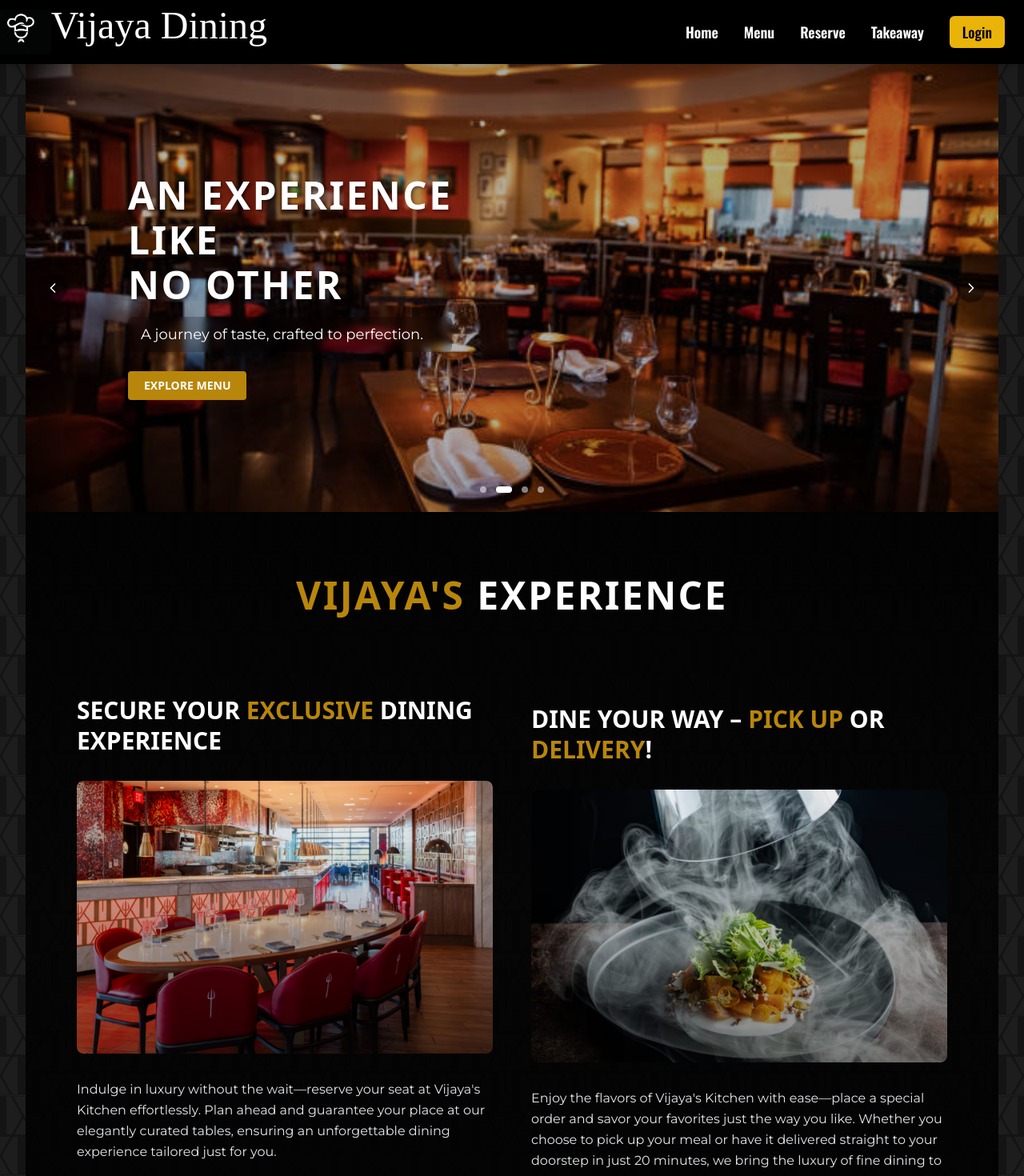
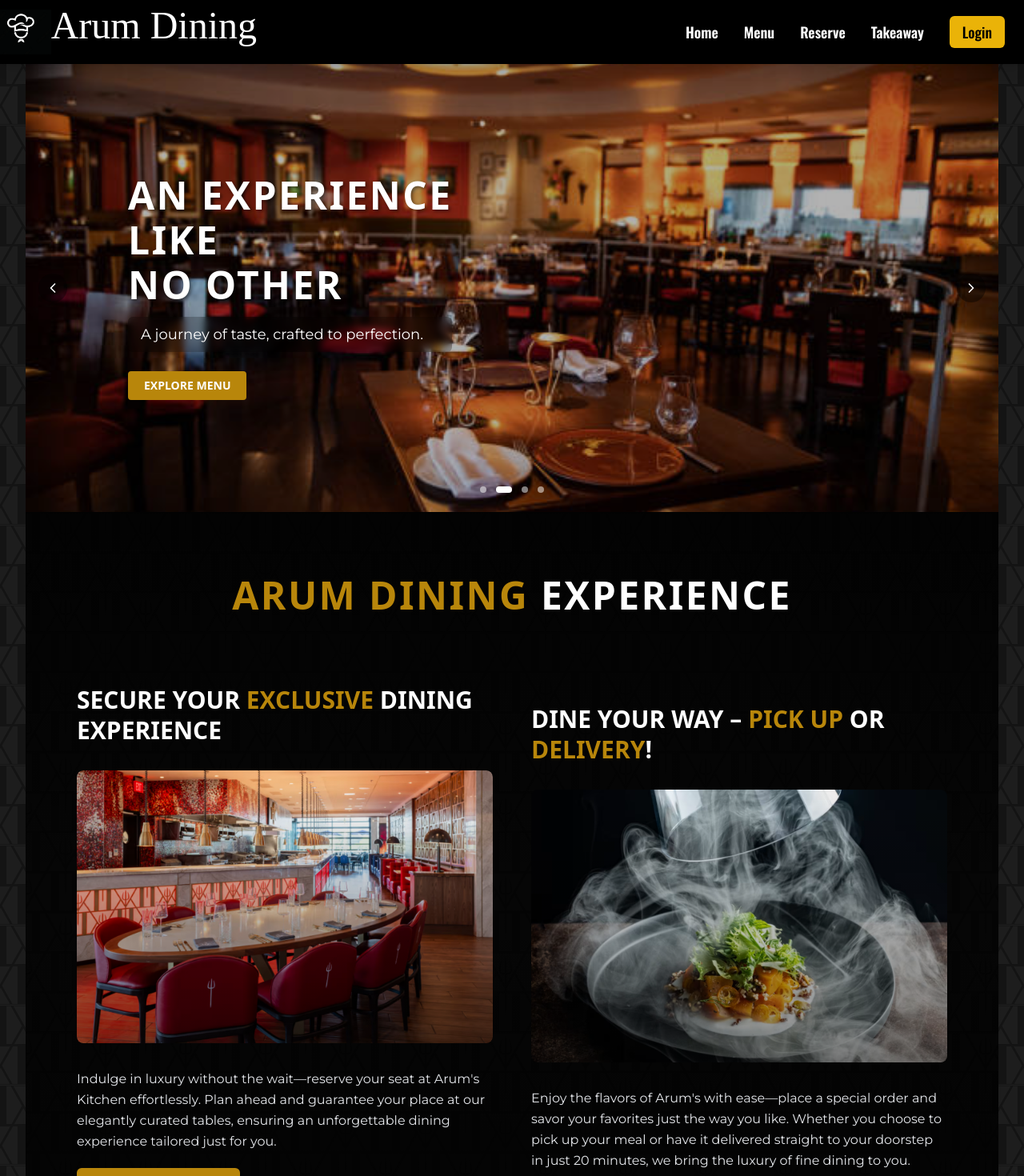
Before and after one commit to kanishk5676/Aurum_Dining_with_login, a React (Vite) app: page / in a window 1280 px wide. Shown: the top 1470 px of the page at 80% size. Built offline with nearby package versions, Linux system fonts and the light colour scheme; a web font is replaced by a local one.

Commit message:
changed to arum

```diff
--- a/src/components/Content.jsx
+++ b/src/components/Content.jsx
@@ -50,7 +50,7 @@ const Content = () => {
             transition={{ duration: 0.8 }}
             className="text-center text-4xl md:text-5xl font-bold mb-16 uppercase tracking-wider"
           >
-            <span className="text-[#B8860B]">Vijaya's</span> Experience
+            <span className="text-[#B8860B]">Arum Dining</span> Experience
           </motion.h1>
 
           <div className="flex flex-col md:flex-row gap-12 items-center">
@@ -77,7 +77,7 @@ const Content = () => {
 
               <motion.div variants={itemVariants} className="space-y-5">
                 <p className="text-gray-200 font-montserrat leading-relaxed">
-                  Indulge in luxury without the wait—reserve your seat at Vijaya's Kitchen effortlessly.
+                  Indulge in luxury without the wait—reserve your seat at Arum's Kitchen effortlessly.
                   Plan ahead and guarantee your place at our elegantly curated tables, ensuring an unforgettable
                   dining experience tailored just for you.
                 </p>
@@ -118,7 +118,7 @@ const Content = () => {
 
               <motion.div variants={itemVariants} className="space-y-5">
                 <p className="text-gray-200 font-montserrat leading-relaxed">
-                  Enjoy the flavors of Vijaya's Kitchen with ease—place a special order and savor your favorites
+                  Enjoy the flavors of Arum's with ease—place a special order and savor your favorites
                   just the way you like. Whether you choose to pick up your meal or have it delivered straight
                   to your doorstep in just 20 minutes, we bring the luxury of fine dining to you.
                 </p>
--- a/src/components/Navbar.jsx
+++ b/src/components/Navbar.jsx
@@ -31,7 +31,7 @@ function Navbar() {
         {/* Left - Logo */}
         <div className="h-full flex items-center ml-[-35px]">
           <img src={logo} alt="Logo" className="h-14" />
-          <p className="text-5xl pb-4 font-trajan">Vijaya Dining</p>
+          <p className="text-5xl pb-4 font-trajan">Arum Dining</p>
         </div>
 
         {/* Center - Navigation Links */}
```
